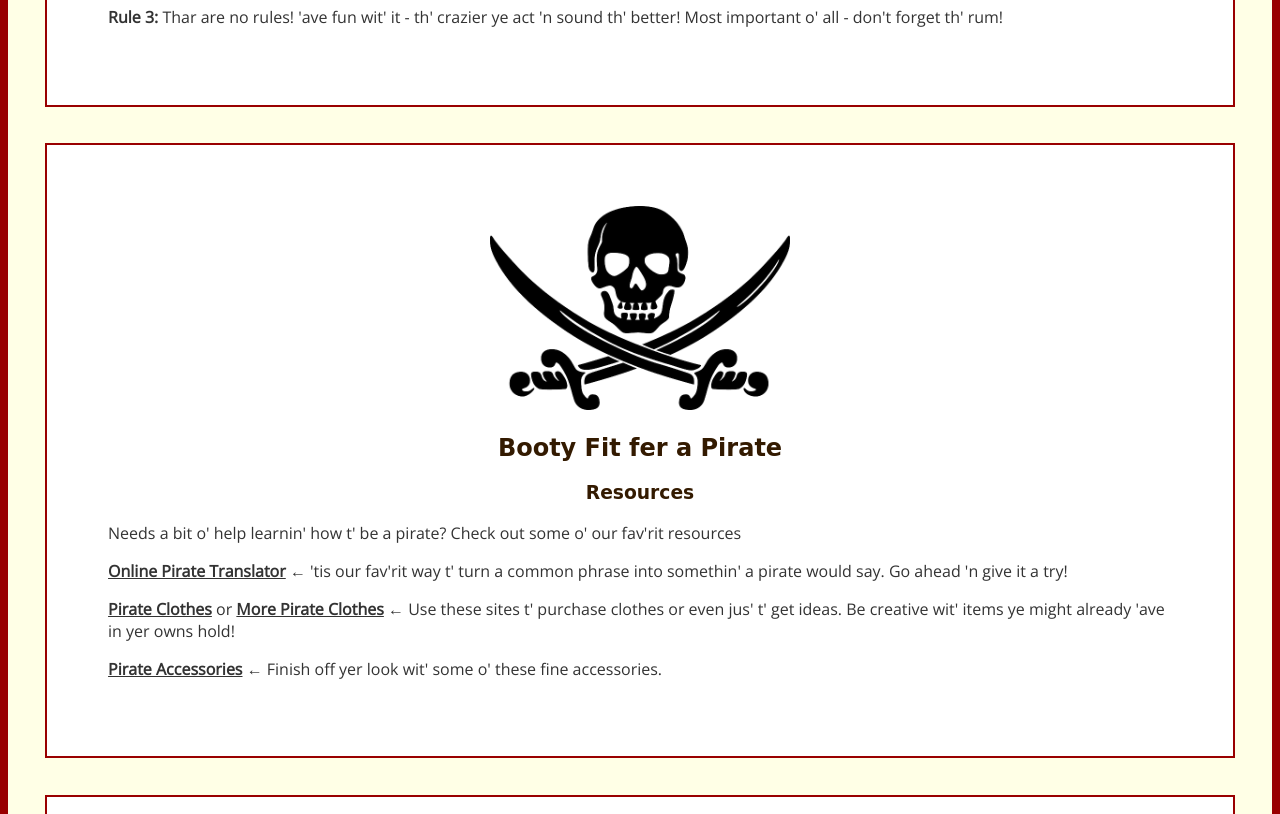
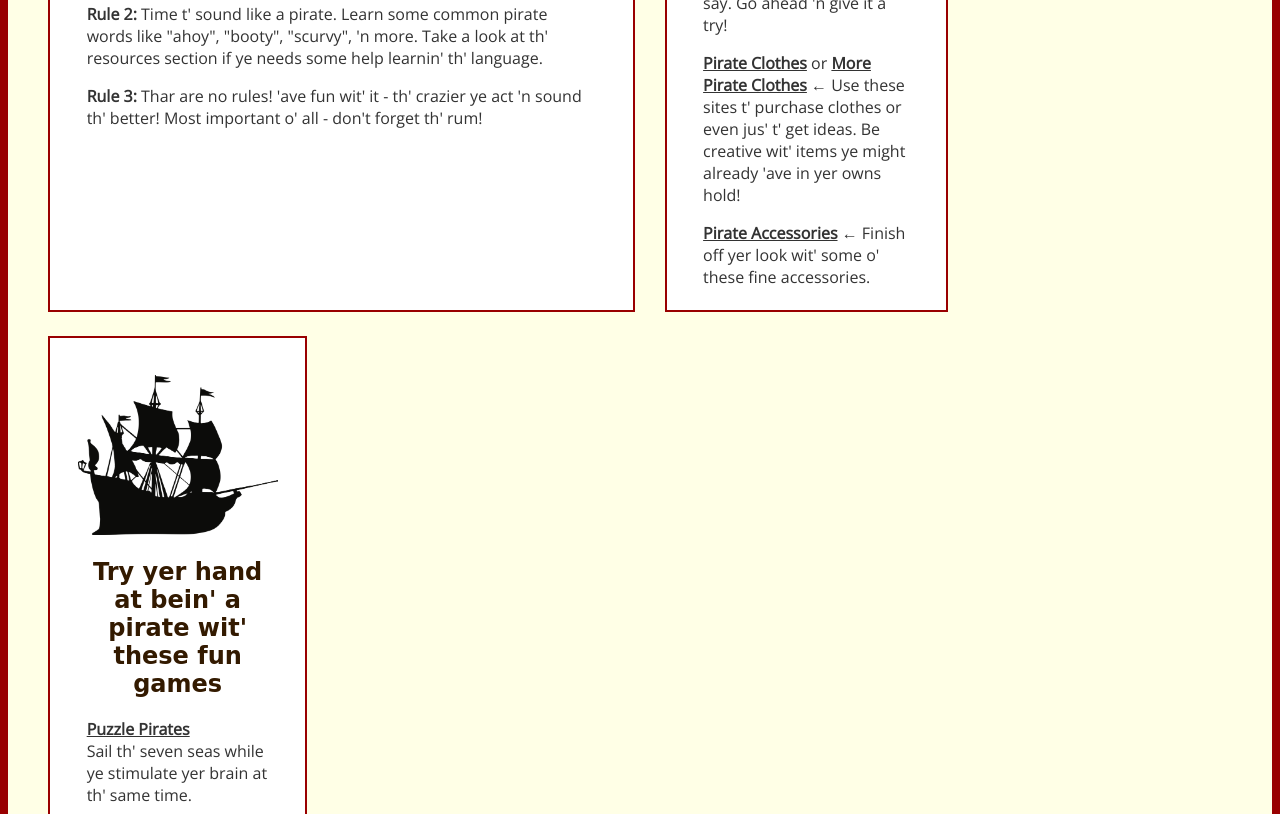
Before and after one commit to whimsicurl-creations/pirates-float, a plain HTML site: page lesson5.html in a window 1280 px wide. Shown: the part 786-1600 px from the top of the page. Drawn offline with nearby package versions, Linux system fonts and the light colour scheme; a web font is replaced by a local one.

Commit message:
add floats for desktop and modify sizing

```diff
--- a/lesson5.css
+++ b/lesson5.css
@@ -7,6 +7,7 @@ body {
 article {
     background: #ffffe6;
     padding: 2%;
+    overflow: auto;
 }
 h1 {
     font-family: 'Fontdiner Swanky', cursive;
@@ -40,12 +41,34 @@ header {
     float: left;
     margin: 0;
 }
+footer {
+    clear: both;
+}
 
 /* Columns */
 section {
+    height: 750px;
     background: #fff;
-    margin: 3% 1%;
-    padding: 5%;
+    margin: 1% 15px;
+    padding: 3%;
     border: 2px solid #990000;
+    float: left;
+}
+#main {
+    width: 42%;
     clear: both;
 }
+#resources {
+    width: 17%;
+}
+#resources img {
+    max-width: 200px;
+    margin-left: calc(50% - 100px);
+}
+#pirate-fun {
+    width: 15%;
+}
+#pirate-fun img {
+    width: 200px;
+    margin-left: calc(50% - 100px);
+}
```
